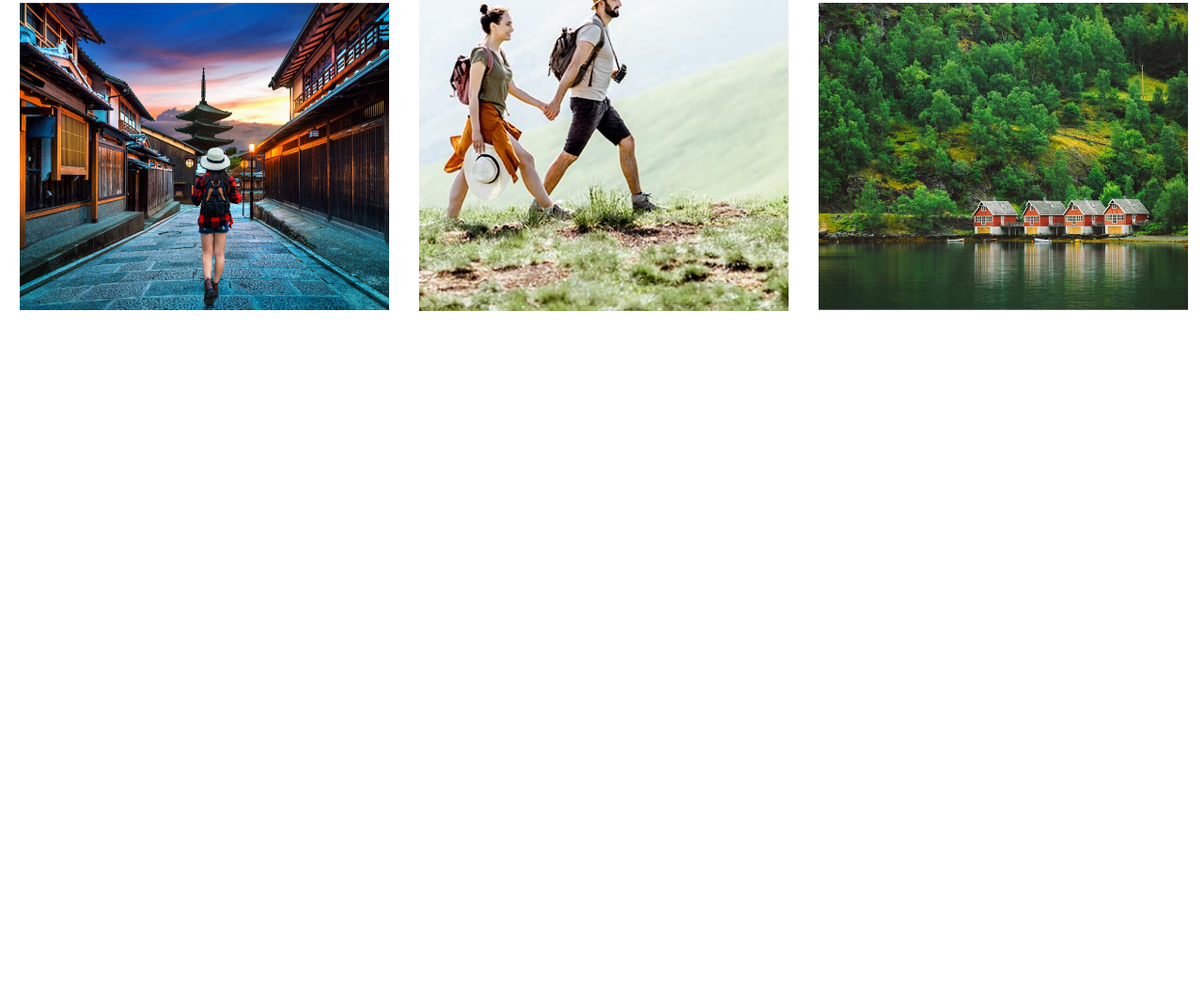
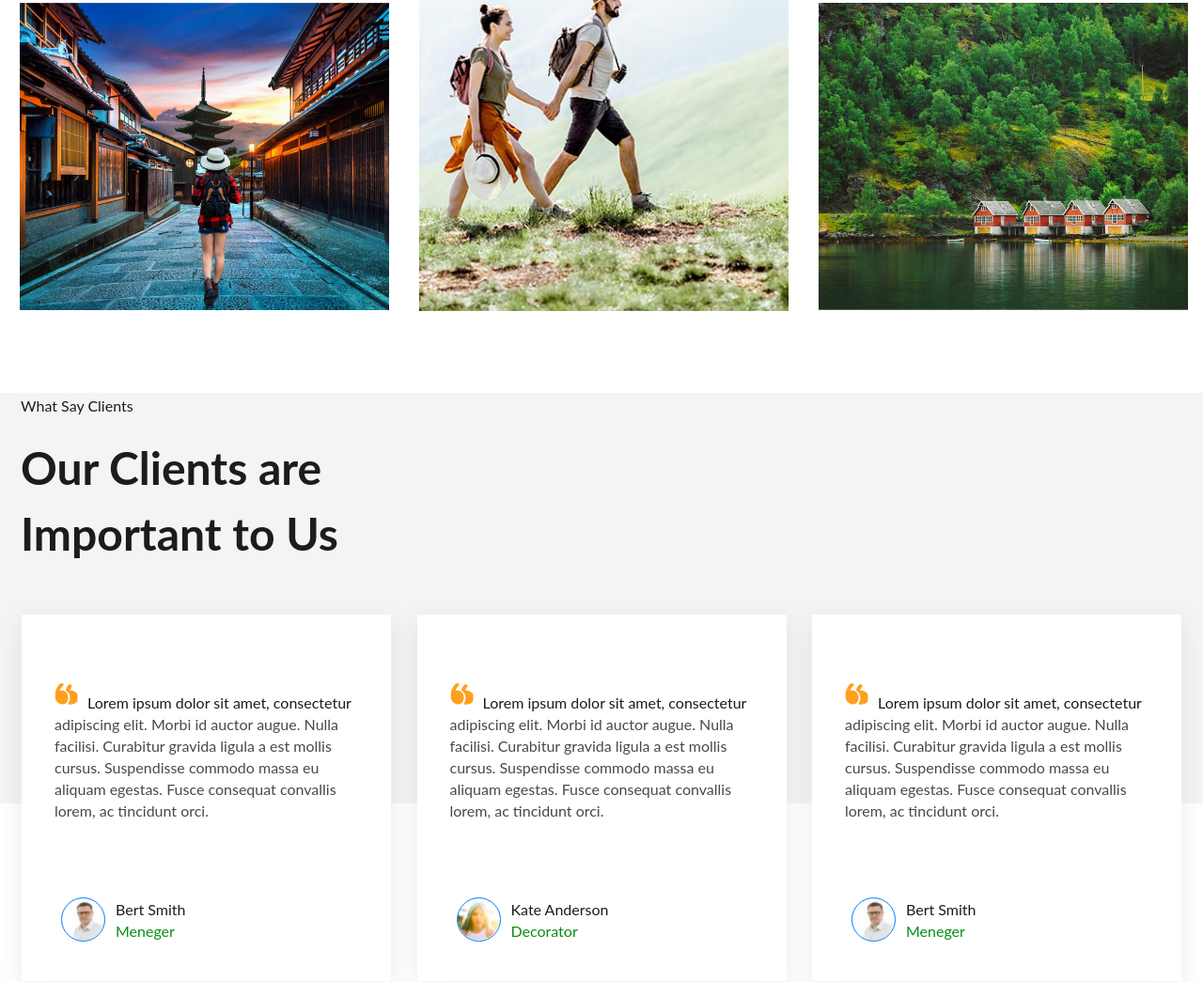
Before and after one commit to BigHeadliner/travel-agency-website, a website: page app/index.html in a window 1280 px wide. Shown: the part 4396-5441 px from the top of the page at 94% size. Before the commit the page ends 4814 px from the top, so only its background shows below. Drawn offline with Linux system fonts and the light colour scheme.

Commit message:
reviews section ready

```diff
--- a/app/index.html
+++ b/app/index.html
@@ -247,6 +247,77 @@
              </div>
         </div>
     </section>
+    <section class="reviews">
+        <div class="container">
+            <div class="reviews__inner">
+            <p class="reviews__suptitle">What Say Clients</p>
+            <h2 class="reviews__title">
+                Our Clients are
+                Important to Us
+            </h2>
+
+
+
+            <div class="reviews__items">
+
+                <div class="reviews__item">
+                   <div class="reviews__item-text-wrapper">
+                   <p class="reviews__item-text-padding">Lorem ipsum dolor sit amet, consectetur</p>
+                   <p class="reviews__item-text">
+                   <img class="reviews__decor" src="images/reviews/decor.svg" alt="decor" >
+                    adipiscing elit. Morbi id auctor augue. Nulla
+                    facilisi. Curabitur gravida ligula a est mollis
+                    cursus. Suspendisse commodo massa eu
+                    aliquam egestas. Fusce consequat convallis
+                    lorem, ac tincidunt orci.
+                   </p>
+                   </div>
+                   <div class="reviews__author">
+                    <h8 class="reviews__author-name">Bert Smith</h8>
+                    <p class="reviews__author-position">Meneger</p>
+                   </div>
+                </div>
+
+                <div class="reviews__item">
+                    <div class="reviews__item-text-wrapper">
+                    <p class="reviews__item-text-padding">Lorem ipsum dolor sit amet, consectetur</p>
+                    <p class="reviews__item-text">
+                    <img class="reviews__decor" src="images/reviews/decor.svg" alt="decor" >
+                     adipiscing elit. Morbi id auctor augue. Nulla
+                     facilisi. Curabitur gravida ligula a est mollis
+                     cursus. Suspendisse commodo massa eu
+                     aliquam egestas. Fusce consequat convallis
+                     lorem, ac tincidunt orci.
+                    </p>
+                    </div>
+                    <div class="reviews__author">
+                     <h8 class="reviews__author-name-mod">Kate Anderson</h8>
+                     <p class="reviews__author-position">Decorator</p>
+                    </div>
+                 </div>
+
+                 <div class="reviews__item">
+                    <div class="reviews__item-text-wrapper">
+                    <p class="reviews__item-text-padding">Lorem ipsum dolor sit amet, consectetur</p>
+                    <p class="reviews__item-text">
+                    <img class="reviews__decor" src="images/reviews/decor.svg" alt="decor" >
+                     adipiscing elit. Morbi id auctor augue. Nulla
+                     facilisi. Curabitur gravida ligula a est mollis
+                     cursus. Suspendisse commodo massa eu
+                     aliquam egestas. Fusce consequat convallis
+                     lorem, ac tincidunt orci.
+                    </p>
+                    </div>
+                    <div class="reviews__author">
+                     <h8 class="reviews__author-name">Bert Smith</h8>
+                     <p class="reviews__author-position">Meneger</p>
+                    </div>
+                 </div>
+
+            </div>
+          </div>
+        </div>
+    </section>
 
     <script src="js/main.min.js"></script>
 </body>
--- a/app/scss/_global.scss
+++ b/app/scss/_global.scss
@@ -14,7 +14,7 @@ body {
     max-width: 1270px;
     margin: 0 auto;
     padding: 0 15px;
-   // border: 1px solid green;
+    border: 1px solid green;
     border: 1px solid transparent;
 }
 
--- a/app/scss/style.scss
+++ b/app/scss/style.scss
@@ -443,6 +443,102 @@
     }
 }
 
+.reviews{
+    background: #F4F4F4;
+   &__suptitle{
+    margin-bottom: 20px;
+   }
 
+   &__inner{
+    position: relative;
+    border: 1px solid transparent;
+   }
+
+   &__title{
+    @extend %lato-700;
+    font-size: 48px;
+    line-height: 70px;
+    max-width: 347px;
+    margin-bottom: 250px;
+   }
+
+   &__items{
+     border: 1px solid transparent;
+     display: flex;
+     justify-content: space-between;
+     background-color: transparent;
+     width: 100%;
+     max-width: 1240px;
+     position: absolute;
+     left:0;
+     top:233px;
+   }
+
+   &__item{
+    width: 100%;
+    max-width: 393px;
+    padding: 80px 33px 40px;
+    border:1px solid transparent;
+    background-color: #FFF;
+    box-shadow: rgba(149, 157, 165, 0.2) 0px 8px 24px;
+   }
+
+   &__item-text-wrapper{
+     border: 1px solid transparent;
+     position: relative;
+   }
+
+   &__decor{
+    position: absolute;
+    top: -10px;
+    left: 0;
+   }
+
+   &__item-text-padding{
+    padding-left: 35px;
+   }
+
+   &__item-text{
+    color:#4A4949;
+    margin-bottom: 80px;
+   }
+
+   &__author{
+    border:1px solid transparent;
+    padding-left: 65px;
+    position: relative;
+   }
+
+   &__author-name,
+   &__author-name-mod{
+     color: #1D1B1B;
+   &::before{
+    content: '';
+    width: 47px;
+    height: 47px;
+    border-radius: 50%;
+    background-image: url('../images/reviews/author.png');
+    background-repeat: no-repeat;
+    background-position: center;
+    background-size: cover;
+    border: 1px solid #007EFF;
+    position: absolute;
+    top: -1px;
+    left: 7px;
+    }
+   }
+
+   &__author-name-mod{
+
+     &::before{
+        background-image: url('../images/reviews/author1.png');
+     }
+
+   }
+
+   &__author-position{
+     color:#078E14;
+   }
+}
 
 @import 'media';
```
Also changed, not shown: app/css/style.min.css, app/images/reviews/author.png (added), app/images/reviews/author1.png (added), app/images/reviews/decor.svg (added).
